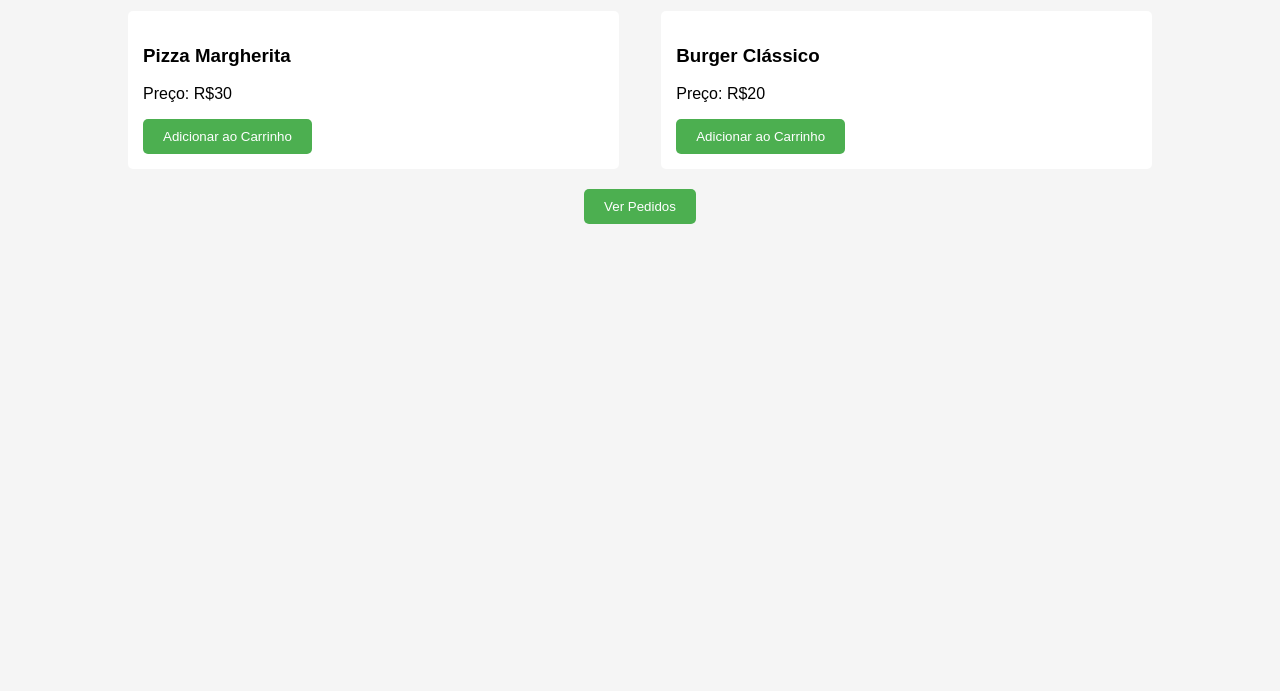
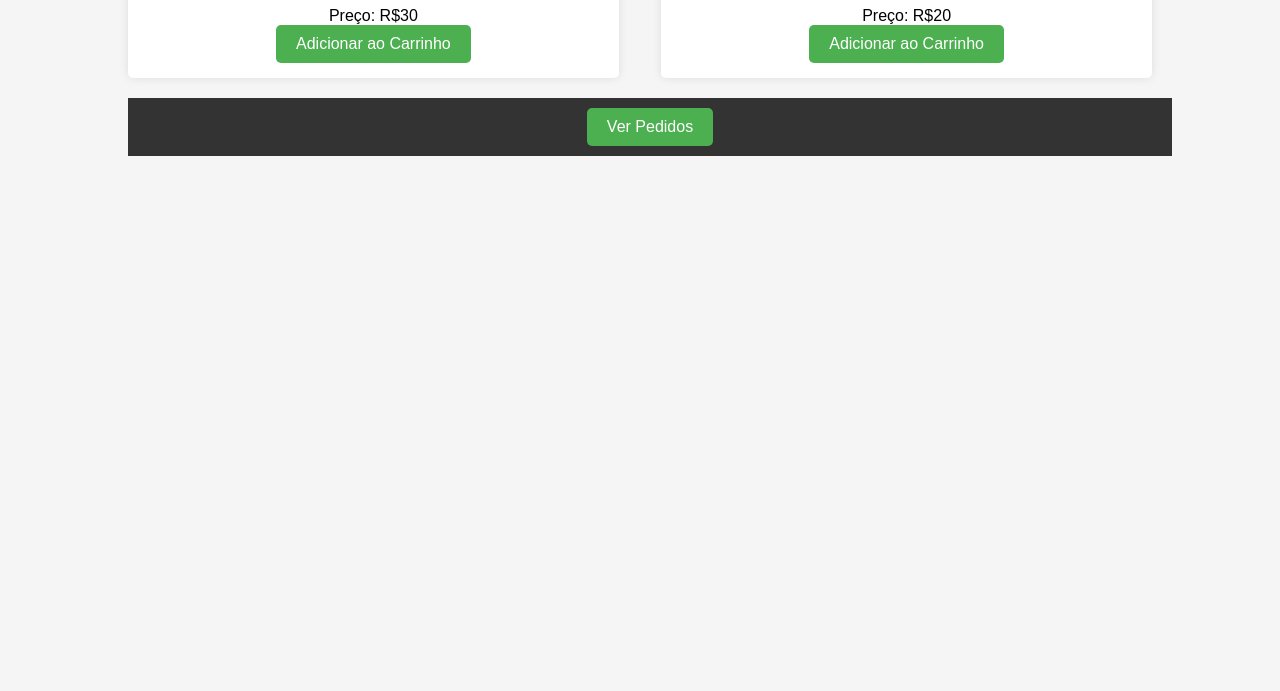
Before and after one commit to fisiofaz/Restaurante, a plain HTML site: page menu.html in a window 1280 px wide. Shown: the part 109-800 px from the top of the page. Drawn offline with Linux system fonts and the light colour scheme.

Commit message:
first feito menu

```diff
--- a/menu.html
+++ b/menu.html
@@ -4,7 +4,7 @@
     <meta charset="UTF-8">
     <meta name="viewport" content="width=device-width, initial-scale=1.0">
     <title>Menu - Restaurante</title>
-    <link rel="stylesheet" href="css/menu.css">
+    <link rel="stylesheet" href="./styles.css">
 </head>
 <body>
     <div class="container">
```
